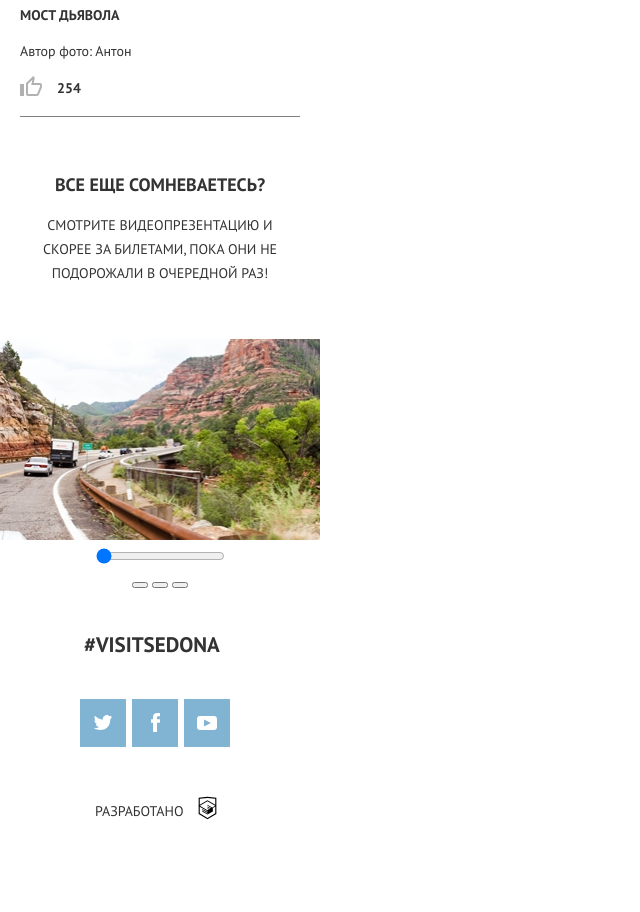
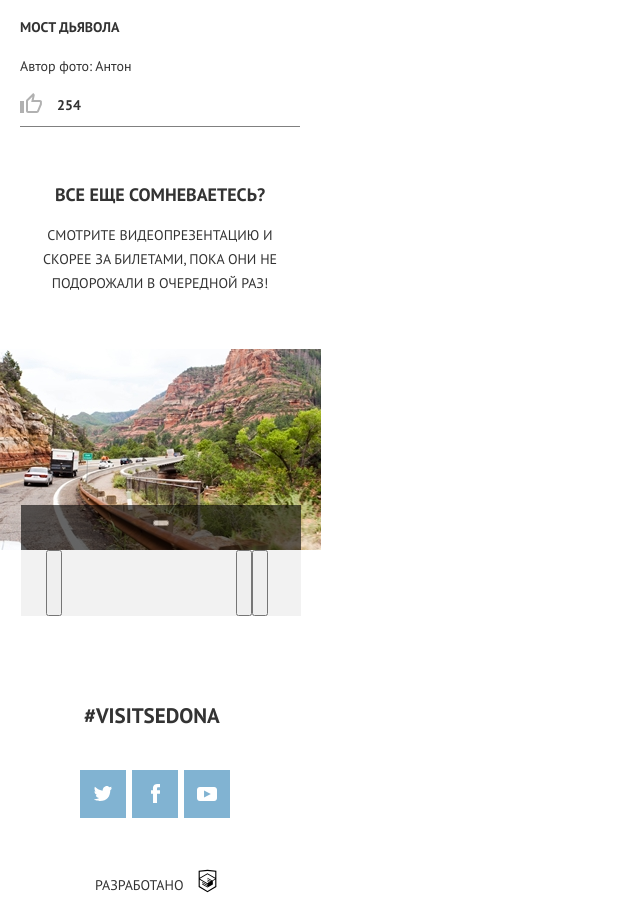
Before and after one commit to KLN1987/1072713-sedona-18, a website: page source/photo-video.html in a window 1280 px wide. Shown: the part 2379-3291 px from the top of the page, without its empty margins (0-640 px from the left). Before the commit the page ends 3215 px from the top, so only its background shows below. Drawn offline with nearby package versions, Linux system fonts and the light colour scheme; files that its build step writes are made by us from their sources.

Commit message:
Отправляет изменения(video) задание3-2

```diff
--- a/source/less/blocks/form.less
+++ b/source/less/blocks/form.less
@@ -37,9 +37,12 @@
   background-color: #e5e5e5;
 }
 
-.form__input:active {
+.form__input:focus {
   border: 4px solid #e5e5e5;
   background-color: #ffffff;
+  padding-left: 18px;
+  padding-top: 20px;
+  padding-bottom: 20px;
 }
 
 .form__fieldset-name {
@@ -88,7 +91,9 @@
   background-color: #e5e5e5;
 }
 
-.form__textarea:active {
+.form__textarea:focus {
   border: 4px solid #e5e5e5;
   background-color: #ffffff;
+  padding-left: 18px;
+  padding-top: 18px;
 }
--- a/source/less/blocks/social.less
+++ b/source/less/blocks/social.less
@@ -1,5 +1,5 @@
 .social__header {
-  margin-top: 41px;
+  margin-top: 30px;
   margin-left: 84px;
 }
 
--- a/source/less/blocks/video.less
+++ b/source/less/blocks/video.less
@@ -19,3 +19,39 @@
 .video__header p {
   line-height: 24px;
 }
+
+.video__display {
+  position: relative;
+  margin-bottom: 115px;
+}
+
+.video__show {
+  position: absolute;
+  width: 280px;
+  top: 156px;
+  left: 21px;
+}
+
+.video__progress {
+  height: 45px;
+  background: #000000;
+  opacity: 0.6;
+}
+
+.video__contorls {
+  background-color: #f2f2f2;
+  height: 66px;
+  display: flex;
+}
+
+.video__start {
+  margin-left: 25px;
+}
+
+.video__titers {
+  margin-left: 174px;
+}
+
+.video__full-screen {
+  margin-right: 23px;
+}
--- a/source/less/scaffolding.less
+++ b/source/less/scaffolding.less
@@ -14,7 +14,7 @@ body {
   margin: 0;
   padding: 0;
   font-size: 14px;
-  line-height: 21px;
+  line-height: 26px;
   font-family: @font-face;
   color: #333333;
   font-style: normal;
--- a/source/photo-video.html
+++ b/source/photo-video.html
@@ -95,14 +95,18 @@
           <p>Смотрите видеопрезентацию и скорее за билетами, пока они не подорожали в очередной раз!</p>
         </div>
         <div class="video__display">
-        <img width="321" height="201" src="img/video-mobile.jpg">
+          <video class="video__player" poster="img/video-mobile.jpg"></video>
+          <div class="video__show">
+            <div class="video__progress">
+              <span class="video__progress-bar"></span>
+              <button class="video__progress-knob" type="button"><span class="visually-hidden">Перемотка</span></button>
+            </div>
             <div class="video__contorls">
-          <div class="video__time">
-            <input type="range" step="0.1" min="0" max="#" value="0">
-          </div>
               <button type="button" class="video__start"><span class="visually-hidden">В начало</span></button>
               <button type="button" class="video__titers"><span class="visually-hidden">Титры</span></button>
-          <button type="button" class="video__full-screen"><span class="visually-hidden">Полный экран</span></button>
+              <button type="button" class="video__full-screen"><span class="visually-hidden">Полный
+                  экран</span></button>
+            </div>
           </div>
         </div>
       </div>
```
Lines whose indentation alone changed are shown as unchanged.
